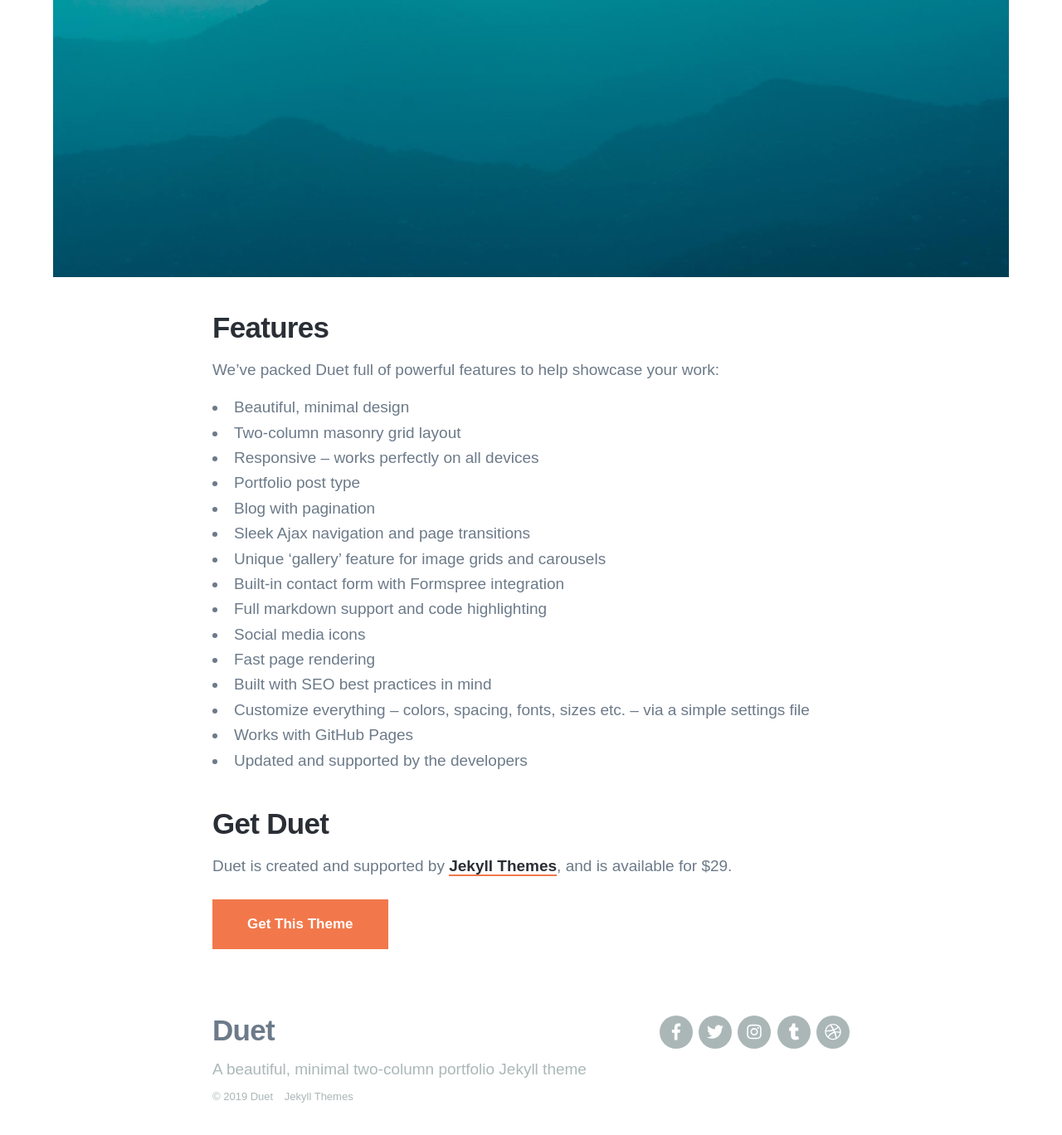
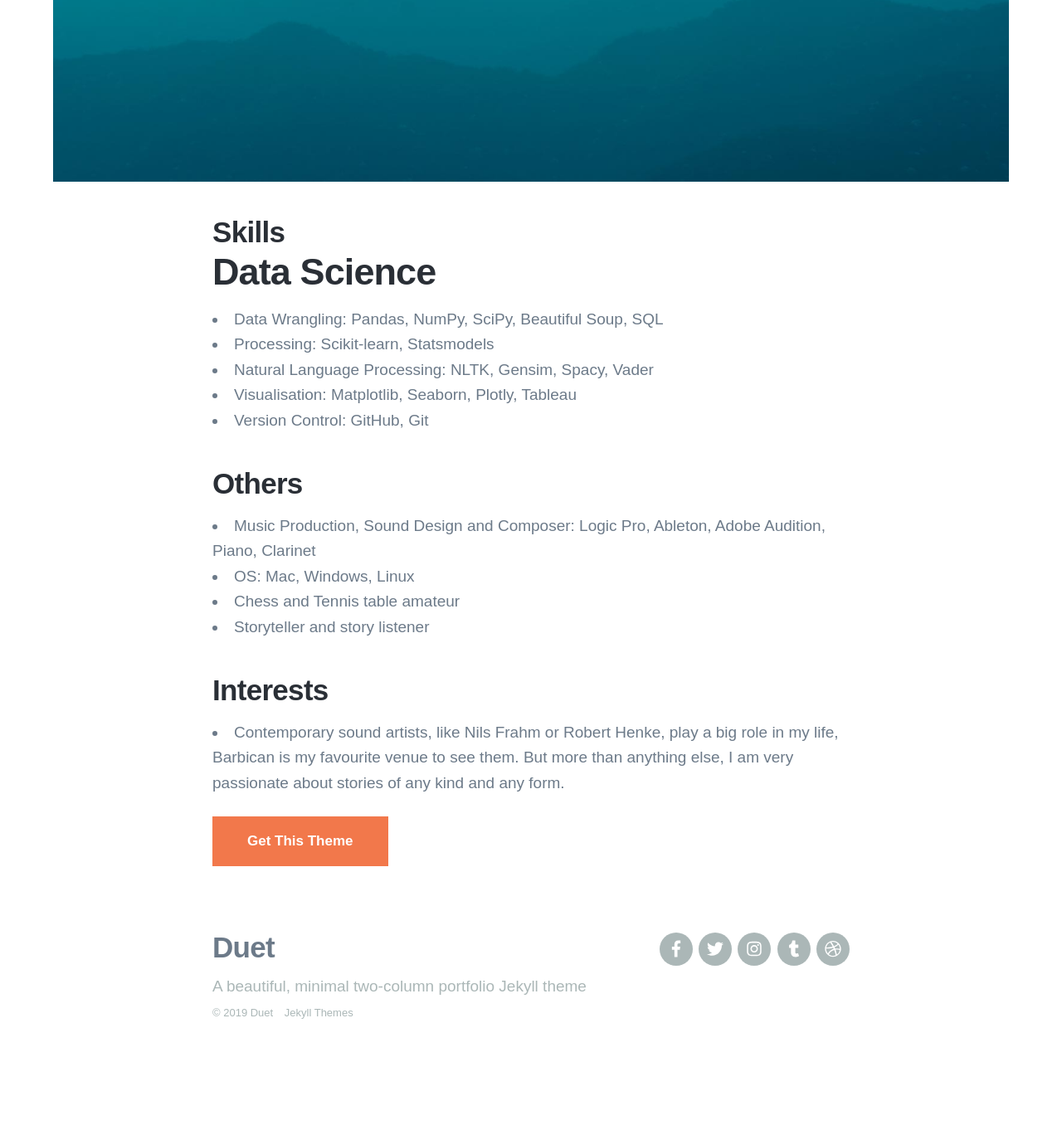
Before and after one commit to enrico-cascavilla/enrico-cascavilla.github.io, a Jekyll site: the page built from _pages/about.md, in a window 1280 px wide and 1400 px high, scrolled down 719 px. Shown: the top 1368 px of the window at 83% size. Built offline with Jekyll 4.4.1, drawn with Linux system fonts in a browser that asks for light colours; nearby versions of some CDN libraries; some web fonts are replaced; after the commit the page ends 2026 px from its top, so only the background shows below that; some of the changed text lies outside the part shown.

Commit message:
new portfolio3

```diff
--- a/_pages/about.md
+++ b/_pages/about.md
@@ -1,34 +1,34 @@
 ---
-title: About Duet
-subtitle: Duet is a beautiful Jekyll portfolio theme designed to showcase your work in style. Perfect for designers, artists, photographers and developers to use for their portfolio website.
-description: Duet is a beautiful Jekyll portfolio theme.
+title: About Me
+subtitle: I am a person who has always been drawn to creativity and rationality. Moving from an Italian ‘humanistic’ high school to a physics degree, then from a sound art career to a new Data Science challenge, I finally found a balance thanks to the immersive course at General Assembly.
+Maths gave me the curiosity to ask questions and the patience to answer them. Art gave me the capacity to change point of view and try different approaches to solve problems.
+During the General Assembly course, I studied all the main machine learning tools and techniques. I learned how to plan and deliver a project, to analyse and visualise data, and to create predictive models. Now I am ready to start my new career as a Junior Data Scientist. This is an exciting starting point, for my career but also for my personal development. I am looking forward to apply these new skills in my new role and in my spare time.
 featured_image: /images/demo/demo-landscape.jpg
 ---
 
 ![](/images/demo/demo-landscape.jpg)
 
-## Features
+## Skills
 
-We've packed Duet full of powerful features to help showcase your work:
+# Data Science
 
-* Beautiful, minimal design
-* Two-column masonry grid layout
-* Responsive – works perfectly on all devices
-* Portfolio post type
-* Blog with pagination
-* Sleek Ajax navigation and page transitions
-* Unique 'gallery' feature for image grids and carousels
-* Built-in contact form with Formspree integration
-* Full markdown support and code highlighting
-* Social media icons
-* Fast page rendering
-* Built with SEO best practices in mind
-* Customize everything – colors, spacing, fonts, sizes etc. – via a simple settings file
-* Works with GitHub Pages
-* Updated and supported by the developers
+* Data Wrangling: Pandas, NumPy, SciPy, Beautiful Soup, SQL
+* Processing: Scikit-learn, Statsmodels
+* Natural Language Processing: NLTK, Gensim, Spacy, Vader
+* Visualisation: Matplotlib, Seaborn, Plotly, Tableau
+* Version Control: GitHub, Git
 
-## Get Duet
+## Others
 
-Duet is created and supported by [Jekyll Themes](https://jekyllthemes.io), and is available for $29.
+* Music Production, Sound Design and Composer: Logic Pro, Ableton, Adobe Audition, Piano, Clarinet
+* OS: Mac, Windows, Linux
+* Chess and Tennis table amateur
+* Storyteller and story listener
+
+
+## Interests
+
+* Contemporary sound artists, like Nils Frahm or Robert Henke, play a big role in my life, Barbican is my favourite venue to see them. But more than anything else, I am very passionate about stories of any kind and any form.
+
 
 <a href="https://jekyllthemes.io/theme/duet-portfolio-jekyll-theme" class="button button--large">Get This Theme</a>
```
